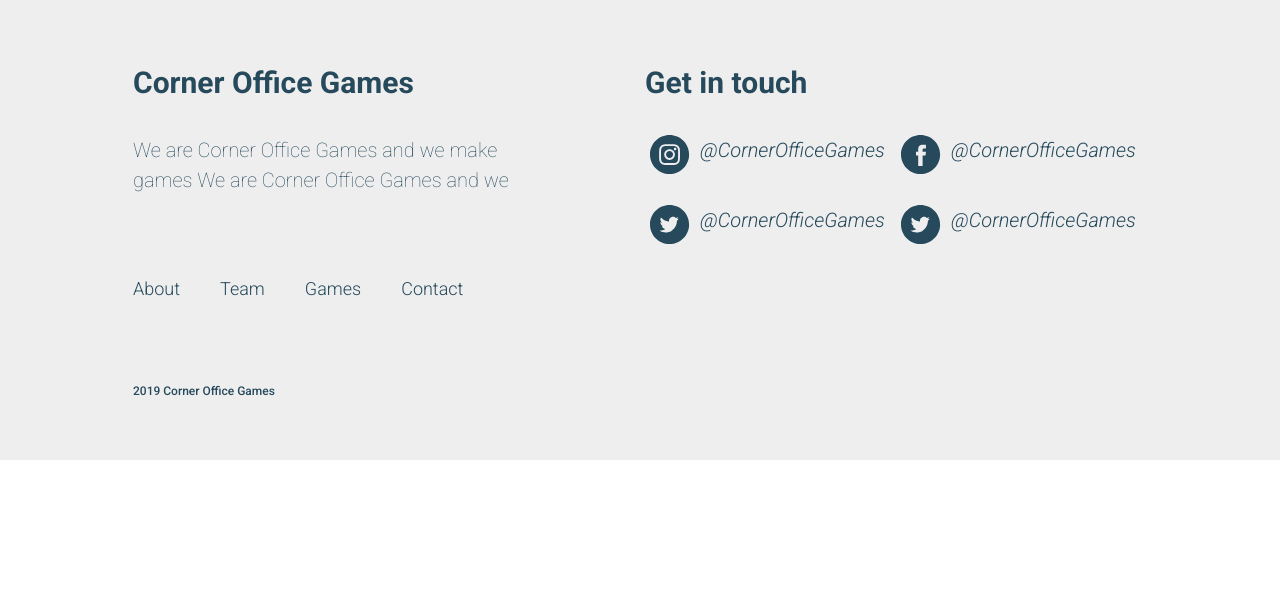
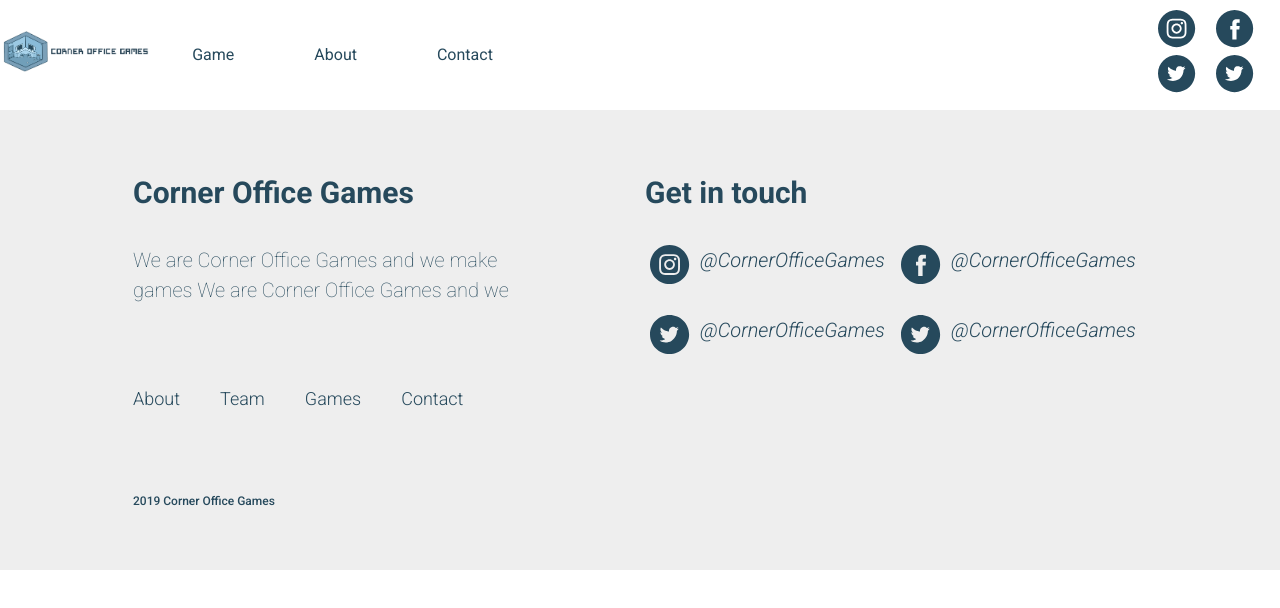
Before and after one commit to kodolen/COG-Website, a React (Create React App) app: page / in a window 1280 px wide. Shown: the top 608 px of the page. Built offline with nearby package versions, Linux system fonts and the light colour scheme.

Commit message:
Added nav (still in progress)

```diff
--- a/src/containers/Header.jsx
+++ b/src/containers/Header.jsx
@@ -1,9 +1,33 @@
 import React, { Component } from 'react';
+import LogoHeader from '../assets/logo-header.png';
+import InstagramIcon from '../assets/Instagram.svg';
+import FacebookIcon from '../assets/Facebook.svg';
+import TwitterIcon from '../assets/Twitter.svg';
 
 class Header extends Component {
   render() {
     return (
       <div className="Header">
+        <div className="nav">
+          <div className="logo">
+            <img src={LogoHeader} alt=""/>
+          </div>
+          <div className="nav-links">
+            <ul>
+              <li><a href="">Game</a></li>
+              <li><a href="">About</a></li>
+              <li><a href="">Contact</a></li>
+            </ul>
+          </div>
+          <div className="social">
+            <ul>
+              <li><a href=""><img src={InstagramIcon} alt=""/></a></li>
+              <li><a href=""><img src={FacebookIcon} alt=""/></a></li>
+              <li><a href=""><img src={TwitterIcon} alt=""/></a></li>
+              <li><a href=""><img src={TwitterIcon} alt=""/></a></li>
+            </ul>
+          </div>
+        </div>
       </div>
     )
   };
--- a/src/index.scss
+++ b/src/index.scss
@@ -7,6 +7,7 @@
 
 // Containers
 @import 'style/containers/footer.scss';
+@import 'style/containers/header.scss';
 
 // Components
 @import 'style/components/socialbar.scss';
--- /dev/null
+++ b/src/style/containers/header.scss
@@ -0,0 +1,73 @@
+.nav {
+
+  padding: 1rem 0;
+  display: flex;
+  flex-direction: row;
+  justify-content: space-between;
+  align-items: center;
+  width: 100%;
+
+  .logo {
+
+    width: 24rem;
+
+    img {
+
+      width: 100%;
+
+    }
+
+  }
+
+  .nav-links {
+
+    ul {
+
+      list-style-type: none;
+      margin: 0;
+      padding-right: 60rem;
+
+      li {
+
+        display: inline;
+        padding: 0 4rem;
+
+        a {
+
+          text-decoration: none;
+          color: $text-primary;
+
+        }
+
+      }
+
+    }
+
+  }
+
+  .social {
+
+    ul {
+
+      list-style-type: none;
+      margin: 0;
+      padding: 0;
+
+      li {
+
+        display: inline;
+        padding: 0 1rem;
+
+        a {
+
+          text-decoration: none;
+
+        }
+
+      }
+
+    }
+
+  }
+
+}
```
Also changed, not shown: src/assets/logo-header.png (added).
